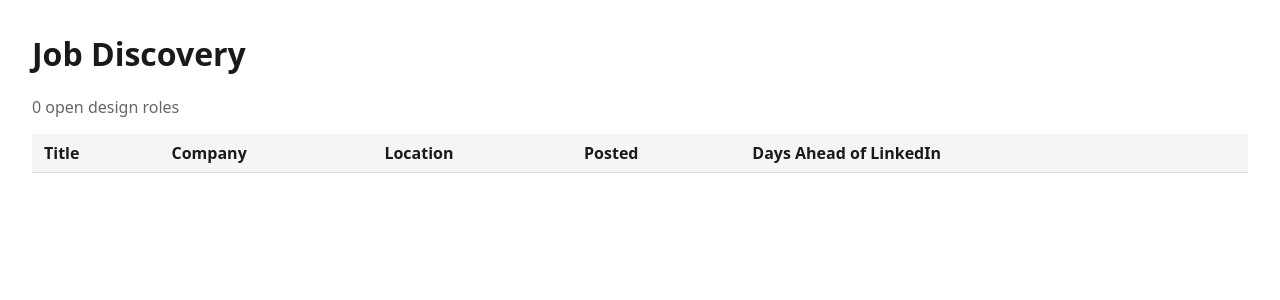
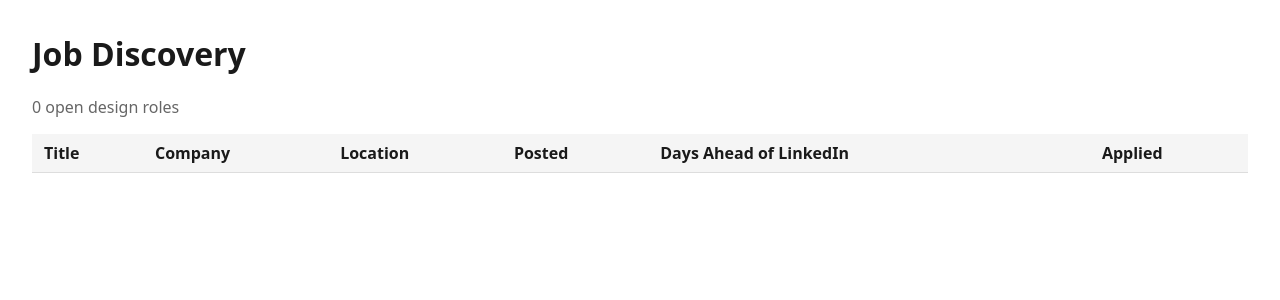
Before and after one commit to tedunruh/job-discovery-mvp, a Flask app: page / in a window 1280 px wide. Shown: the top 300 px of the page. Run offline with Flask 3, Linux system fonts and the light colour scheme; data that the repository does not hold is empty; some libraries are stand-ins or nearby versions.

Commit message:
Add applied tracking (two-way toggle)
Separate from linkedin_seen_at (which is a one-time flag feeding the days-
ahead metric), applied is a real toggle the user flips on/off from the
dashboard as they actually apply to roles. Verified live: click flips to
"Applied" and persists across reload, click again flips it back.

Deliberately not building resume-match scoring or changing notification
links yet - discussed as a later phase once there's an actual confidence
score to act on. For now notifications still link straight to the job.

Co-Authored-By: Claude Sonnet 5 <noreply@anthropic.com>

```diff
--- a/dashboard/app.py
+++ b/dashboard/app.py
@@ -4,9 +4,9 @@ from datetime import datetime, timezone
 
 sys.path.insert(0, os.path.dirname(os.path.dirname(os.path.abspath(__file__))))
 
-from flask import Flask, redirect, render_template, url_for
+from flask import Flask, redirect, render_template, request, url_for
 
-from db.db import get_conn, get_open_postings, mark_linkedin_seen
+from db.db import get_conn, get_open_postings, mark_linkedin_seen, set_applied
 
 app = Flask(__name__)
 
@@ -51,5 +51,17 @@ def mark_seen(posting_id):
     return redirect(url_for("index"))
 
 
+@app.route("/set_applied/<int:posting_id>", methods=["POST"])
+def set_applied_route(posting_id):
+    applied = request.form.get("applied") == "true"
+    conn = get_conn()
+    try:
+        set_applied(conn, posting_id, applied)
+        conn.commit()
+    finally:
+        conn.close()
+    return redirect(url_for("index"))
+
+
 if __name__ == "__main__":
     app.run(debug=True, port=5050)
--- a/dashboard/templates/index.html
+++ b/dashboard/templates/index.html
@@ -26,6 +26,7 @@
         <th>Posted</th>
         <th>Days Ahead of LinkedIn</th>
         <th></th>
+        <th>Applied</th>
       </tr>
     </thead>
     <tbody>
@@ -45,6 +46,12 @@
             </form>
           {% endif %}
         </td>
+        <td>
+          <form method="post" action="/set_applied/{{ p.id }}">
+            <input type="hidden" name="applied" value="{{ 'false' if p.applied else 'true' }}">
+            <button class="btn" type="submit">{{ "✓ Applied" if p.applied else "Mark applied" }}</button>
+          </form>
+        </td>
       </tr>
       {% endfor %}
     </tbody>
--- a/db/db.py
+++ b/db/db.py
@@ -81,7 +81,7 @@ def get_open_postings(conn):
         cur.execute(
             """
             SELECT p.id, c.name AS company_name, p.title, p.location, p.remote_type,
-                   p.url, p.ats_posted_at, p.first_seen_at, p.linkedin_seen_at,
+                   p.url, p.ats_posted_at, p.first_seen_at, p.linkedin_seen_at, p.applied,
                    CASE WHEN p.linkedin_seen_at IS NOT NULL
                         THEN (p.linkedin_seen_at::date - p.first_seen_at::date)
                    END AS days_ahead_of_linkedin
@@ -100,3 +100,11 @@ def mark_linkedin_seen(conn, posting_id):
             "UPDATE postings SET linkedin_seen_at = now() WHERE id = %s AND linkedin_seen_at IS NULL",
             (posting_id,),
         )
+
+
+def set_applied(conn, posting_id, applied):
+    with conn.cursor() as cur:
+        cur.execute(
+            "UPDATE postings SET applied = %s WHERE id = %s",
+            (applied, posting_id),
+        )
--- a/db/schema.sql
+++ b/db/schema.sql
@@ -23,6 +23,7 @@ CREATE TABLE IF NOT EXISTS postings (
     first_seen_at TIMESTAMPTZ NOT NULL DEFAULT now(),
     last_seen_at TIMESTAMPTZ NOT NULL DEFAULT now(),
     linkedin_seen_at TIMESTAMPTZ,
+    applied BOOLEAN NOT NULL DEFAULT false,
     -- days_ahead_of_linkedin is computed at query time (see get_open_postings) rather
     -- than stored: a generated column can't use a timezone-dependent ::date cast.
     -- dedupe on the ATS's own stable posting id, not title/url (those drift)
```
